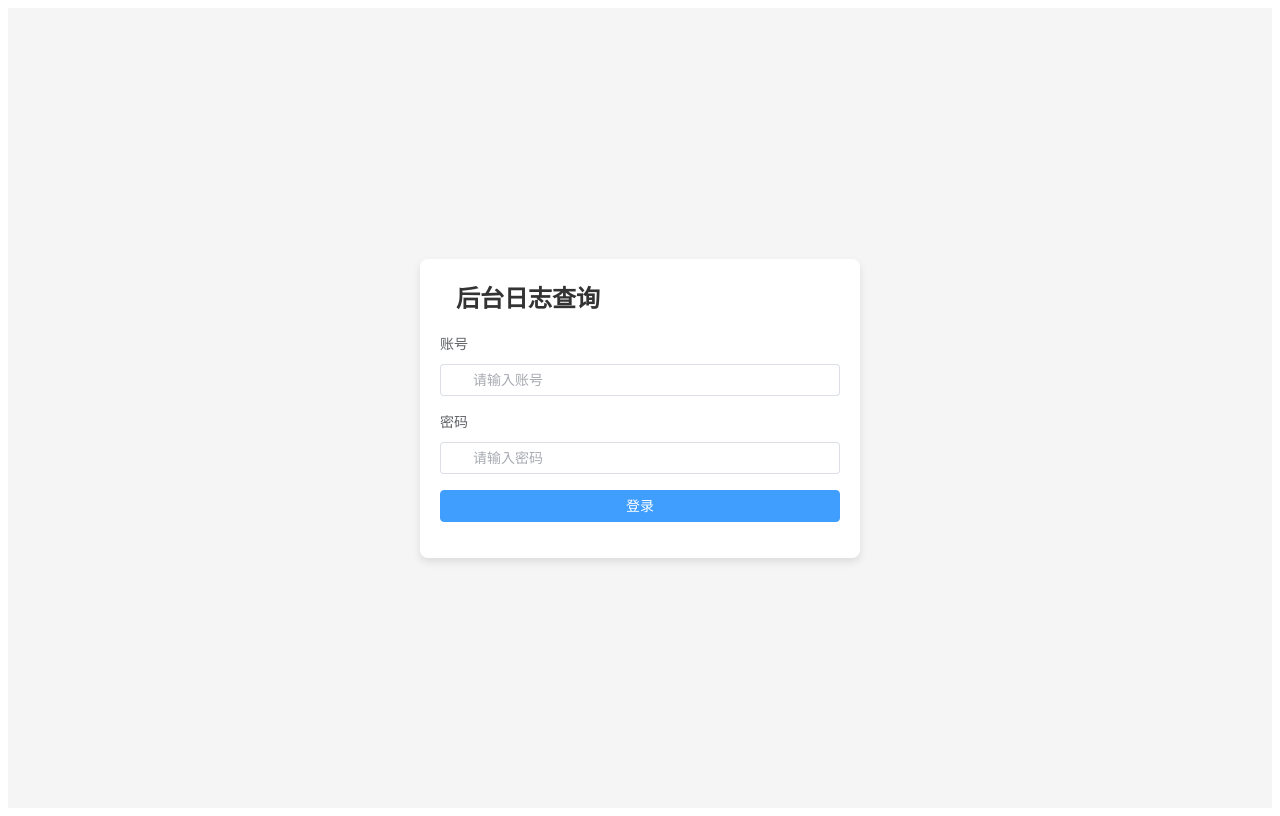
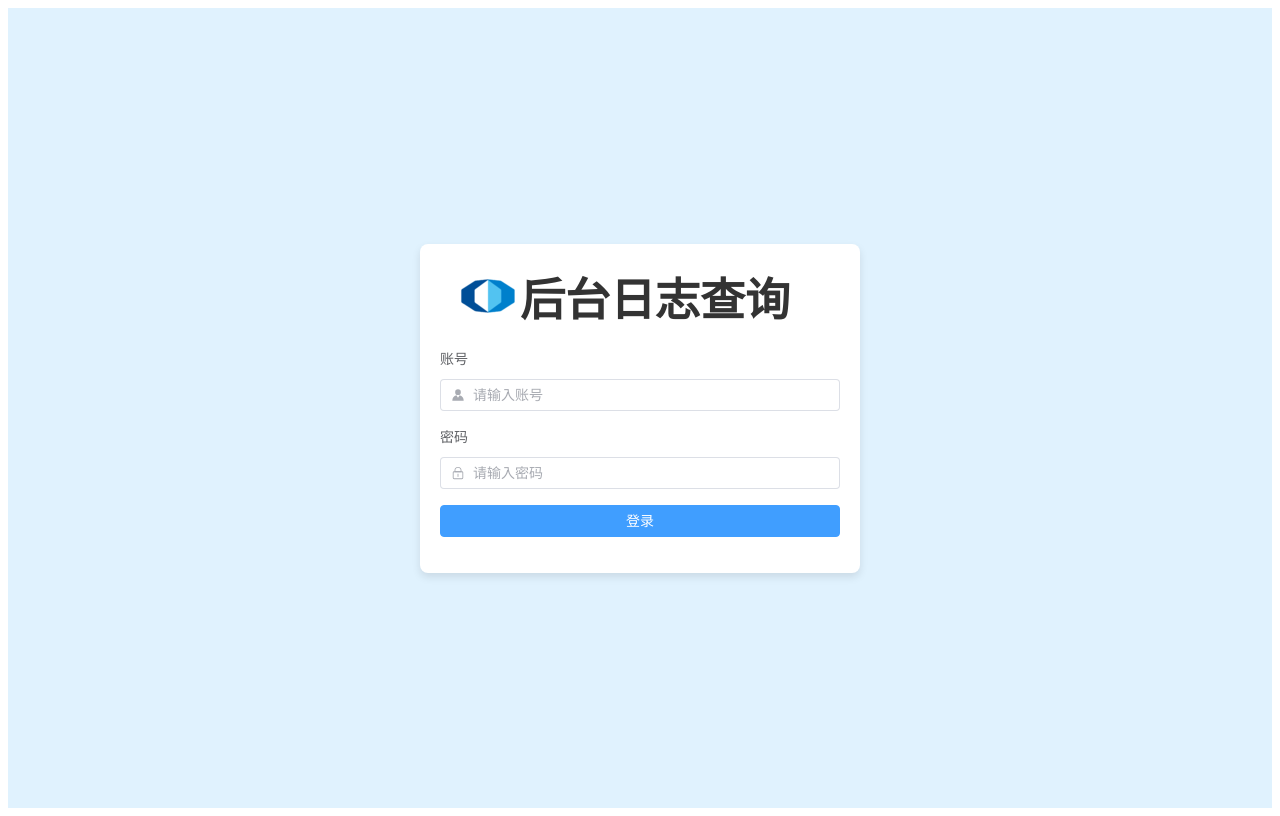
Before and after one commit to Joe12-24/lczt-log, a Vue app in the folder frontend/: page / in a window 1280 px wide. Built offline with nearby package versions, Linux system fonts and the light colour scheme.

Commit message:
登录提交

```diff
--- a/frontend/src/components/Login.vue
+++ b/frontend/src/components/Login.vue
@@ -3,6 +3,8 @@
     <div class="login-box">
       <div class="title-container">
         <el-icon><i class="el-icon-document"></i></el-icon>
+           <img src="../assets/img.png" class="mr-3 w-10 h-10" alt="Favicon">
+
         <h1>后台日志查询</h1>
       </div>
       <el-form :model="formInline" class="login-form" label-position="top">
@@ -10,7 +12,7 @@
           <el-input
             v-model="formInline.username"
             placeholder="请输入账号"
-            prefix-icon="el-icon-user"
+            prefix-icon="Avatar"
           />
         </el-form-item>
         <el-form-item label="密码">
@@ -18,8 +20,9 @@
             v-model="formInline.password"
             type="password"
             placeholder="请输入密码"
-            prefix-icon="el-icon-lock"
+            prefix-icon="Lock"
           />
+
         </el-form-item>
         <el-form-item>
           <el-button type="primary" @click="login">登录</el-button>
@@ -82,7 +85,8 @@ const login = async () => {
   justify-content: center;
   align-items: center;
   height: 100vh;
-  background-color: #f5f5f5;
+  //background-color: #f5f5f5;
+   background-color: rgba(224, 242, 254, 1);
 }
 
 .login-box {
@@ -95,6 +99,7 @@ const login = async () => {
 }
 
 .title-container {
+
   display: flex;
   align-items: center;
   margin-bottom: 20px;
@@ -108,7 +113,7 @@ const login = async () => {
 
 .title-container h1 {
   margin: 0;
-  font-size: 24px;
+  font-size: 45px;
   font-weight: 600;
   color: #333;
 }
--- a/frontend/src/main.ts
+++ b/frontend/src/main.ts
@@ -5,7 +5,10 @@ import Elementplus from 'element-plus'
 import 'element-plus/dist/index.css'
 import router from './router'; // 引入路由配置
 import zhCn from 'element-plus/es/locale/lang/zh-cn'; // import Chinese locale
+import * as ElementPlusIconsVue from '@element-plus/icons-vue'
+const app = createApp(App)
 
-
-createApp(App).
-    use(Elementplus, { locale: zhCn  }).use(router).mount('#app')
+for (const [key, component] of Object.entries(ElementPlusIconsVue)) {
+  app.component(key, component)
+}
+    app.use(Elementplus, { locale: zhCn  }).use(router).mount('#app')
```
Also changed, not shown: 2 other files (tests, documents, lock files or other folders).
